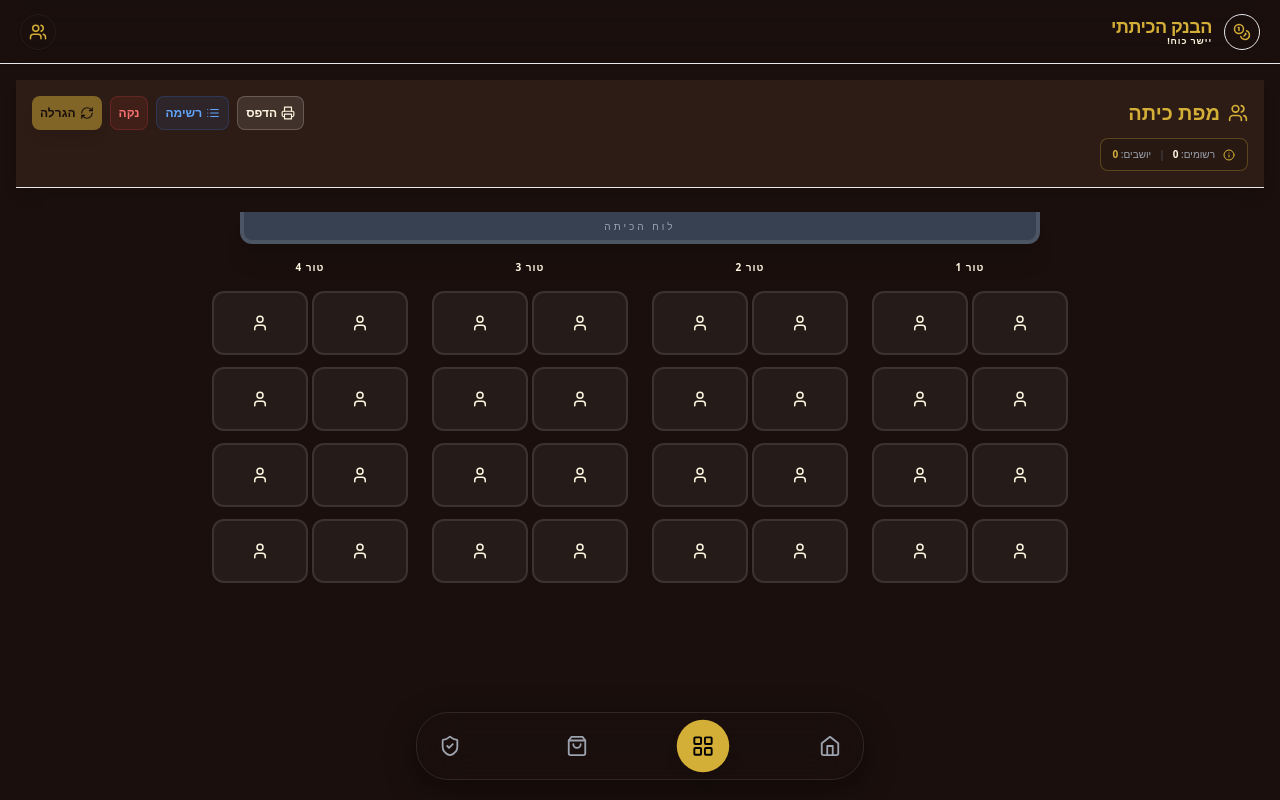
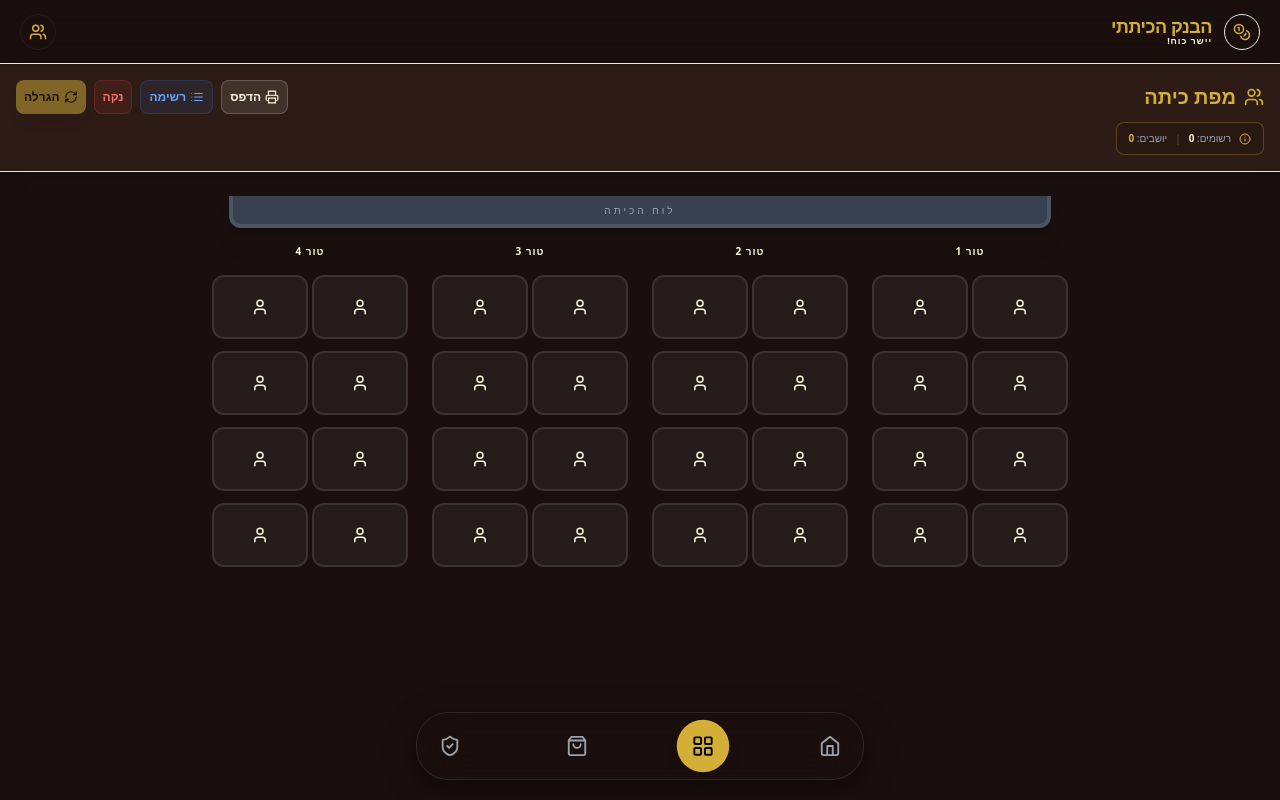
Before and after one commit to nesiel/class-bank, a React (Vite) app: page / in a window 1280 px wide. Both pictures are taken after a click on the button 703 px from the left and 746 px from the top of the page. Built offline with nearby package versions, Linux system fonts and the light colour scheme.

Commit message:
feat: Refactor main content layout and views
Reorganizes the main content area to better handle different views (home, admin, contacts) and improves scrolling behavior. Introduces absolute positioning for view containers to enable smoother transitions and better management of screen real estate.

```diff
--- a/App.tsx
+++ b/App.tsx
@@ -650,7 +650,11 @@ function App() {
         </div>
       </header>
 
-      <main className="flex-1 overflow-y-auto pt-20 pb-28 px-4 scroll-smooth no-scrollbar">
+      <main className="flex-1 relative overflow-hidden bg-primary">
+
+          {/* Scrollable Document Views (Home, Admin, Contacts) */}
+          {(currentView === 'home' || currentView === 'admin' || currentView === 'contacts') && (
+              <div className="absolute inset-0 overflow-y-auto pt-20 pb-40 px-4 scroll-smooth no-scrollbar custom-scroll-container">
                   {currentView === 'home' && (
                     <div className="space-y-4 flex flex-col min-h-full">
                       <div className="flex-1 flex flex-col justify-center min-h-[30vh]">
@@ -788,30 +792,6 @@ function App() {
                     </div>
                   )}
 
-        {currentView === 'seating' && (
-          <SeatingChart
-            students={Object.values(db)}
-            onUpdateStudent={(s) => saveDb({ ...db, [s.name]: s })}
-            onBatchUpdate={(updates) => {
-              const newDb = { ...db };
-              updates.forEach(s => newDb[s.name] = s);
-              saveDb(newDb);
-            }}
-          />
-        )}
-
-        {currentView === 'store' && (
-          <StoreView
-            students={Object.values(db)}
-            config={config}
-            onCheckout={handleCheckout}
-            cart={cart}
-            setCart={setCart}
-            selectedStudentId={storeSelectedStudentId}
-            setSelectedStudentId={setStoreSelectedStudentId}
-          />
-        )}
-
                   {currentView === 'admin' && (
                     <div className="space-y-4 pb-8">
 
@@ -907,6 +887,37 @@ function App() {
                           </div>
                         </div>
                       ))}
+                    </div>
+                  )}
+              </div>
+          )}
+
+          {/* Full Height Apps (Seating, Store) - Managing their own scroll within this container */}
+          {currentView === 'seating' && (
+              <div className="absolute inset-0 pt-16 pb-24 px-0 overflow-hidden">
+                  <SeatingChart
+                      students={Object.values(db)}
+                      onUpdateStudent={(s) => saveDb({ ...db, [s.name]: s })}
+                      onBatchUpdate={(updates) => {
+                          const newDb = { ...db };
+                          updates.forEach(s => newDb[s.name] = s);
+                          saveDb(newDb);
+                      }}
+                  />
+              </div>
+          )}
+
+          {currentView === 'store' && (
+              <div className="absolute inset-0 pt-16 pb-24 px-0 overflow-hidden">
+                  <StoreView
+                      students={Object.values(db)}
+                      config={config}
+                      onCheckout={handleCheckout}
+                      cart={cart}
+                      setCart={setCart}
+                      selectedStudentId={storeSelectedStudentId}
+                      setSelectedStudentId={setStoreSelectedStudentId}
+                  />
               </div>
           )}
 
```
Lines whose indentation alone changed are shown as unchanged.
